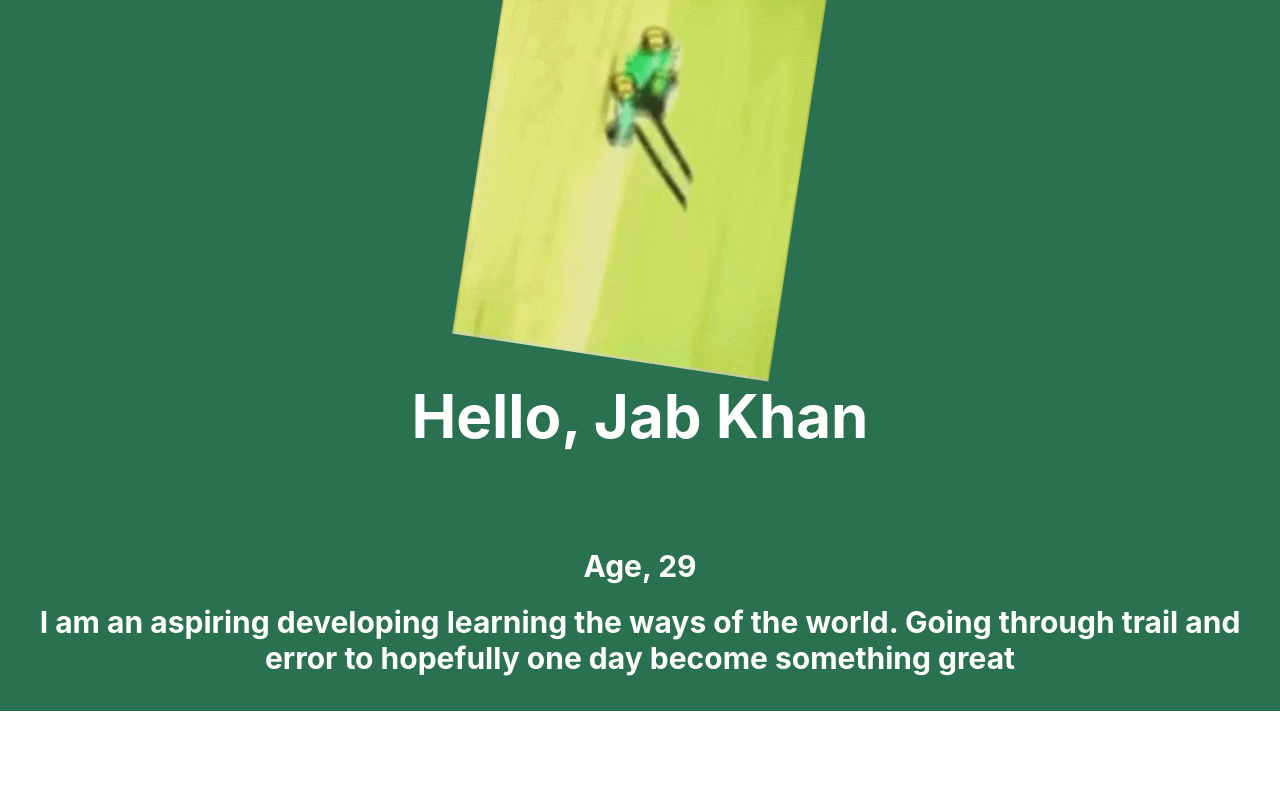
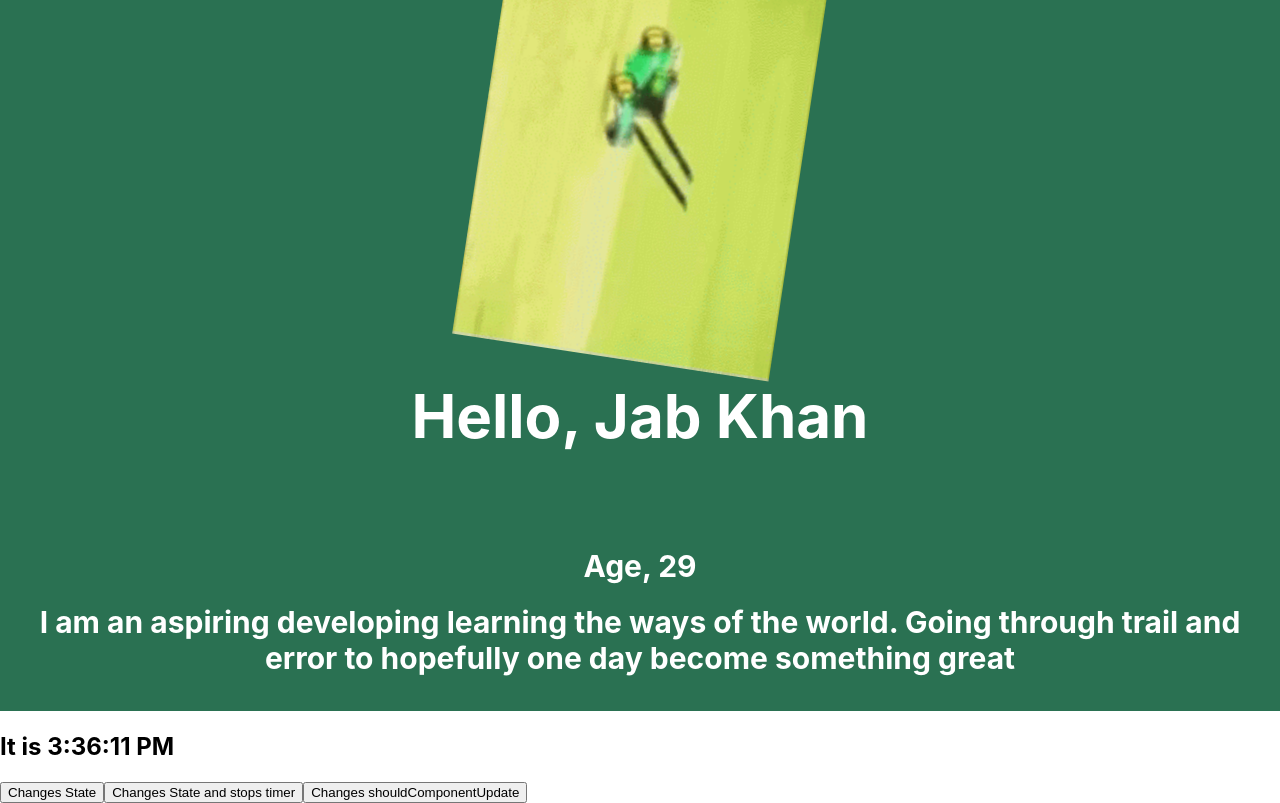
Before and after one commit to JabKhan23/QADemoReact, a React (Create React App) app: page / in a window 1280 px wide. Built offline with nearby package versions, Linux system fonts and the light colour scheme.

Commit message:
added clock and messed around with lifecycle

```diff
--- a/src/App.js
+++ b/src/App.js
@@ -7,10 +7,11 @@
 import Hello from './Hello.jsx';
 import './App.css';
 import ComponentWithProps from './Hello';
+import Clock from './Clock';
 
 const App = () => {
 return (
-    <ComponentWithProps/>
+    <><ComponentWithProps /><Clock /></>
 );
 }
 
--- /dev/null
+++ b/src/Clock.jsx
@@ -0,0 +1,87 @@
+import {Component} from 'react';
+export default class Clock extends Component {
+    constructor(props) {
+        super(props);
+        this.state = {
+            date: new Date(),
+            text: "",
+            boolForShould: true
+        };
+        console.log("Constructor sets the time as :" + this.state.date);
+    }
+
+    componentWillMount() {
+        console.log("componentWillMount sets the time as :" + this.state.date);
+    }
+
+    componentDidMount() {
+        console.log("componentDidMount sets the time as :" + this.state.date);
+        this.timerID = setInterval(() => this.tick(), 1000);
+    }
+    componentWillUpdate() {
+        console.log("componentWillUpdate sets the time as :" + this.state.date);
+    }
+
+    componentWillUnmount() {
+        console.log("componentWillUnmount sets the time as :" + this.state.date);
+        clearInterval(this.timerID);
+    }
+
+    shouldComponentUpdate() {
+        console.log("shouldComponentUpdate sets the time as :" + this.state.date);
+        return this.state.boolForShould;
+    }
+    componentDidUpdate() {
+        console.log("componentDidUpdate sets the time as :" + this.state.date);
+    }
+
+    tick() {
+        this.setState({
+            date: new Date()
+        });
+    }
+
+    stateHandle = () => {
+        console.log("stateHandle sets the time as :" + this.state.date);
+        this.timerID = setInterval(() => this.tick(), 1000);
+        this.setState({
+
+                date: new Date(),
+                text: "Time Restarted",
+                boolForShould: true
+
+        });
+    };
+
+    stateHandle2 = () => {
+        console.log("stateHandle2 sets the time as :" + this.state.date);
+        clearInterval(this.timerID);
+        this.setState({
+            text: "Updated and timer has stopped"
+        });
+    };
+
+    shouldHandle = () => {
+        console.log("shouldHandle sets the time as :" + this.state.date);
+        this.setState({
+            boolForShould: !this.state.boolForShould
+        });
+    };
+
+    render() {
+        return (
+            <div>
+                <h1>{this.state.text}</h1>
+                <h2>It is {this.state.date.toLocaleTimeString()}</h2>
+                <button onClick={this.stateHandle}>Changes State</button>
+                <button onClick={this.stateHandle2}>
+                    Changes State and stops timer
+                </button>
+
+                <button onClick={this.shouldHandle}>
+                    Changes shouldComponentUpdate
+                </button>
+            </div>
+        );
+    }
+}
```
